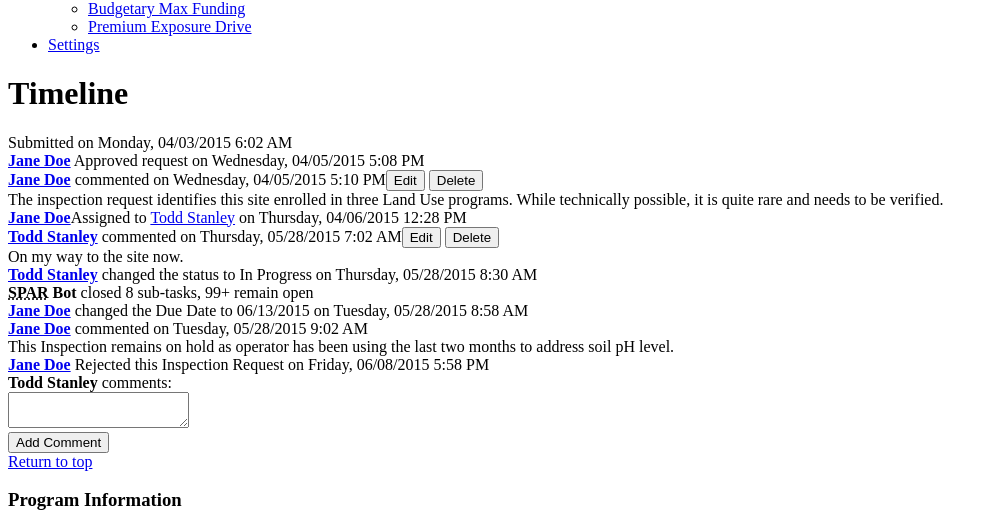
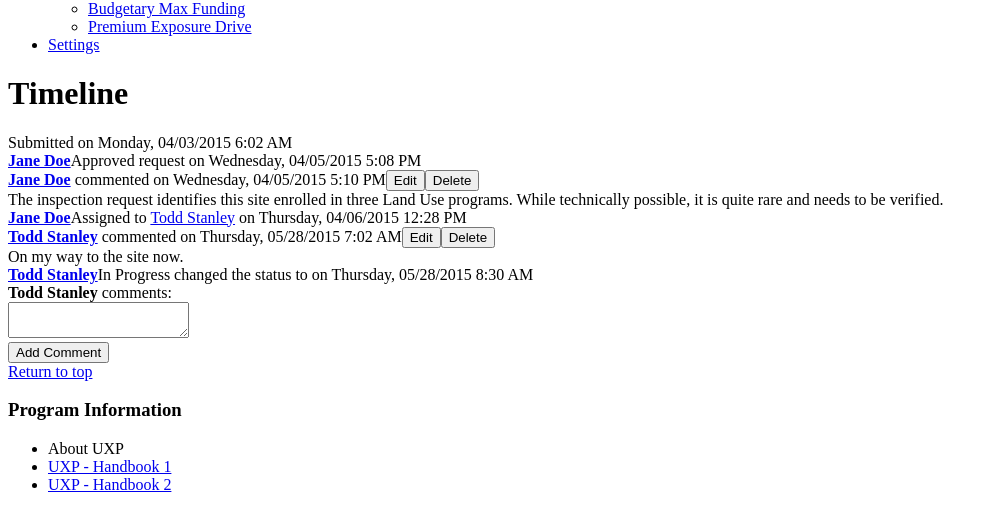
Before and after one commit to USDA-FSA/ProtoKit, a Vue app: page /demos/timeline in a window 1280 px wide. Shown: the part 1274-1786 px from the top of the page, without its empty margins (0-998 px from the left). Built offline with nearby package versions, Linux system fonts and the light colour scheme.

Commit message:
added code for Timeline component [appends #18]

```diff
--- a/src/components/timeline/timeline.vue
+++ b/src/components/timeline/timeline.vue
@@ -1,87 +1,40 @@
 <template>
+  <div>
     <div class="fsa-timeline">
-    <div class="fsa-timeline__item fsa-timeline__item--system">
-      <div class="fsa-timeline__hd">
-        <span class="fsa-label">Submitted</span> on
-        <time datetime="2015-05-28T09:02:10.517-05:00">Monday, 04/03/2015 6:02 AM</time>
+
+      <div v-for="event in timelineData"
+        :class="'fsa-timeline__item ' + event.itemClass">
+
+        <div v-if="event.type=='userCommentAdd'">
+          <div  class="fsa-timeline__hd">
+            <label class="fsa-field__label" for="inspectionCommentField--104"><strong>{{event.actorLabel}}</strong> {{ event.actionLabel }}</label>
           </div>
-    </div>
-    <div class="fsa-timeline__item fsa-timeline__item--system">
-      <div class="fsa-timeline__hd">
-        <strong><a href="link.html">Jane Doe</a></strong> <span class="fsa-label">Approved</span> request on
-        <time datetime="2015-05-28T09:02:10.517-05:00">Wednesday, 04/05/2015 5:08 PM</time>
-      </div>
-    </div>
-    <div class="fsa-timeline__item fsa-timeline__item--user">
-      <div class="fsa-timeline__hd">
-        <strong><a href="link.html">Jane Doe</a></strong> commented on
-        <time datetime="2015-05-28T09:02:10.517-05:00">Wednesday, 04/05/2015 5:10 PM</time>
-        <span class="fsa-timeline__action"> <button class="fsa-btn fsa-btn--small fsa-btn--flat" type="button" onclick="alert('See **.fsa-timeline__item--editing** example.')">Edit</button> <button class="fsa-btn fsa-btn--small fsa-btn--flat" type="button" onclick="alert('Likely use a **Prompt** Notification variation.')">Delete</button> </span>
-      </div>
-      <div class="fsa-timeline__bd">
-        The inspection request identifies this site enrolled in three Land Use programs. While technically possible, it is quite rare and needs to be verified.
-      </div>
-    </div>
-    <div class="fsa-timeline__item fsa-timeline__item--system">
-      <div class="fsa-timeline__hd">
-        <strong><a href="link.html">Jane Doe</a></strong>
-        <span class="fsa-label fsa-label--general">Assigned</span> to <a href="link.html">Todd Stanley</a> on
-        <time datetime="2015-05-28T09:02:10.517-05:00">Thursday, 04/06/2015 12:28 PM</time>
-      </div>
-    </div>
-    <div class="fsa-timeline__item fsa-timeline__item--user">
-      <div class="fsa-timeline__hd">
-        <strong><a href="link.html">Todd Stanley</a></strong> commented on
-        <time datetime="2015-05-28T09:02:10.517-05:00">Thursday, 05/28/2015 7:02 AM</time>
-        <span class="fsa-timeline__action"> <button class="fsa-btn fsa-btn--small fsa-btn--flat" type="button" onclick="alert('See **.fsa-timeline__item--editing** example.')">Edit</button> <button class="fsa-btn fsa-btn--small fsa-btn--flat" type="button" onclick="alert('Likely use a **Prompt** Notification variation.')">Delete</button> </span>
-      </div>
-      <div class="fsa-timeline__bd">
-        On my way to the site now.
-      </div>
-    </div>
-    <div class="fsa-timeline__item fsa-timeline__item--system">
-      <div class="fsa-timeline__hd">
-        <strong><a href="link.html">Todd Stanley</a></strong> changed the status to
-        <span class="fsa-label fsa-label--warning">In Progress</span> on
-        <time datetime="2015-05-28T09:02:10.517-05:00">Thursday, 05/28/2015 8:30 AM</time>
-      </div>
-    </div>
-    <div class="fsa-timeline__item fsa-timeline__item--system">
-      <div class="fsa-timeline__hd">
-        <strong><abbr title="SPA Reference App">SPAR</abbr> Bot</strong> closed <span class="fsa-badge fsa-badge--neutral">8</span> sub-tasks, <span class="fsa-badge fsa-badge--neutral">99+</span> remain open
-      </div>
-    </div>
-    <div class="fsa-timeline__item fsa-timeline__item--system">
-      <div class="fsa-timeline__hd">
-        <strong><a href="link.html">Jane Doe</a></strong> changed the Due Date to
-        <time datetime="2015-05-28T09:02:10.517-05:00">06/13/2015</time> on
-        <time datetime="2015-05-28T09:02:10.517-05:00">Tuesday, 05/28/2015 8:58 AM</time>
-      </div>
-    </div>
-    <div class="fsa-timeline__item fsa-timeline__item--user">
-      <div class="fsa-timeline__hd">
-        <strong><a href="link.html">Jane Doe</a></strong> commented on
-        <time datetime="2015-05-28T09:02:10.517-05:00">Tuesday, 05/28/2015 9:02 AM</time>
-      </div>
-      <div class="fsa-timeline__bd">
-        This Inspection remains on hold as operator has been using the last two months to address soil pH level.
-      </div>
-    </div>
-    <div class="fsa-timeline__item fsa-timeline__item--system">
-      <div class="fsa-timeline__hd">
-        <strong><a href="link.html">Jane Doe</a></strong> <span class="fsa-label fsa-label--alert">Rejected</span> this Inspection Request on
-        <time datetime="2015-05-28T09:02:10.517-05:00">Friday, 06/08/2015 5:58 PM</time>
-      </div>
-    </div>
-    <div class="fsa-timeline__item fsa-timeline__item--add-comment">
-      <div class="fsa-timeline__hd">
-        <label class="fsa-field__label" for="inspectionCommentField--104"><strong>Todd Stanley</strong> comments:</label>
-      </div>
+
           <div class="fsa-timeline__bd">
             <div class="fsa-m-b--s">
               <textarea class="fsa-textarea fsa-textarea--block" id="inspectionCommentField--104" name="inspectionCommentField"></textarea>
             </div>
             <button class="fsa-btn fsa-btn--primary" type="submit">Add Comment</button>
+          </div>
+        </div>
+        <div v-else >
+          <div class="fsa-timeline__hd">
+            <strong v-if="event.type=='systemUser' || event.type=='userCommentEdit'"><a :href="event.actorLink">{{event.actorLabel}}</a></strong>
+            <span v-if="event.type!='userCommentEdit'" :class="'fsa-label '+event.labelClass">{{ event.label }}</span>
+            {{ event.receiveLabel }}
+            <a :href="event.receiverLink">{{event.receiver}}</a>
+            {{ event.actionLabel }}
+            <time :datetime="event.dateTime">{{ event.date }}</time>
+            <span v-if="event.type=='userCommentEdit'" class="fsa-timeline__action">
+              <button class="fsa-btn fsa-btn--small fsa-btn--flat" type="button" onclick="alert('See **.fsa-timeline__item--editing** example.')">Edit</button>
+              <button class="fsa-btn fsa-btn--small fsa-btn--flat" type="button" onclick="alert('Likely use a **Prompt** Notification variation.')">Delete</button>
+            </span>
+          </div>
+          <div v-if="event.type=='userCommentEdit'" class="fsa-timeline__bd">
+            {{ event.comment }}
+          </div>
+        </div>
+
       </div>
     </div>
   </div>
@@ -90,8 +43,14 @@
 <script>
 export default {
 
+  props: {
+    TIMELINE_DATA: Array
+  },
+
   computed: {
-
+    timelineData: function(){
+      return this.TIMELINE_DATA;
+    },
   }
 }
 </script>
--- a/src/views/demos/Timeline.vue
+++ b/src/views/demos/Timeline.vue
@@ -48,6 +48,10 @@ export default {
           label: 'Submitted',
           labelClass: 'fsa-label',
           actionLabel: 'on',
+          comment: '',
+          receiveLabel: '',
+          receiver: '',
+          receiverLink: '',
           date: 'Monday, 04/03/2015 6:02 AM',
           dateTime: '2015-05-28T09:02:10.517-05:00',
         },
@@ -59,6 +63,10 @@ export default {
           label: 'Approved',
           labelClass: 'fsa-label',
           actionLabel: 'request on',
+          comment: '',
+          receiveLabel: '',
+          receiver: '',
+          receiverLink: '',
           date: 'Wednesday, 04/05/2015 5:08 PM',
           dateTime: '2015-05-28T09:02:10.517-05:00',
         },
@@ -70,6 +78,10 @@ export default {
           label: '',
           labelClass: '',
           actionLabel: 'commented on',
+          comment: 'The inspection request identifies this site enrolled in three Land Use programs. While technically possible, it is quite rare and needs to be verified.',
+          receiveLabel: '',
+          receiver: '',
+          receiverLink: '',
           date: 'Wednesday, 04/05/2015 5:10 PM',
           dateTime: '2015-05-28T09:02:10.517-05:00',
         },
@@ -78,11 +90,60 @@ export default {
           itemClass: 'fsa-timeline__item--system',
           actorLabel: 'Jane Doe',
           actorLink: '#',
+          label: 'Assigned',
+          labelClass: 'fsa-label--general',
+          actionLabel: 'on',
+          comment: '',
+          receiveLabel: 'to',
+          receiver: 'Todd Stanley',
+          receiverLink: '#',
+          date: 'Thursday, 04/06/2015 12:28 PM',
+          dateTime: '2015-05-28T09:02:10.517-05:00',
+        },
+        {
+          type: 'userCommentEdit',
+          itemClass: 'fsa-timeline__item--user',
+          actorLabel: 'Todd Stanley',
+          actorLink: '#',
           label: '',
           labelClass: '',
           actionLabel: 'commented on',
-          date: 'Wednesday, 04/05/2015 5:10 PM',
+          comment: 'On my way to the site now.',
+          receiveLabel: '',
+          receiver: '',
+          receiverLink: '',
+          date: 'Thursday, 05/28/2015 7:02 AM',
           dateTime: '2015-05-28T09:02:10.517-05:00',
+        },
+        {
+          type: 'systemUser',
+          itemClass: 'fsa-timeline__item--system',
+          actorLabel: 'Todd Stanley',
+          actorLink: '#',
+          label: 'In Progress',
+          labelClass: 'fsa-label--warning',
+          actionLabel: 'on',
+          comment: '',
+          receiveLabel: 'changed the status to ',
+          receiver: '',
+          receiverLink: '',
+          date: 'Thursday, 05/28/2015 8:30 AM',
+          dateTime: '2015-05-28T09:02:10.517-05:00',
+        },
+        {
+          type: 'userCommentAdd',
+          itemClass: 'fsa-timeline__item--add-comment',
+          actorLabel: 'Todd Stanley',
+          actorLink: '',
+          label: '',
+          labelClass: '',
+          actionLabel: 'comments:',
+          comment: '',
+          receiveLabel: '',
+          receiver: '',
+          receiverLink: '',
+          date: '',
+          dateTime: '',
         },
 
       ],
```
Lines whose indentation alone changed are shown as unchanged.
